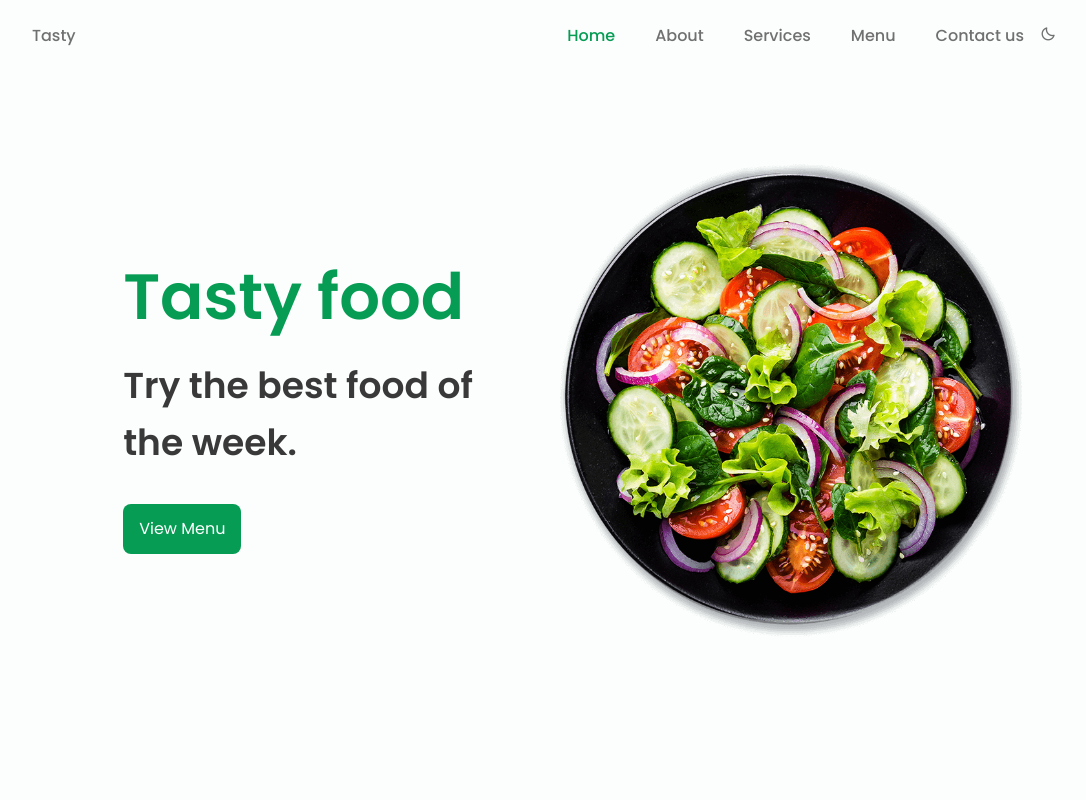
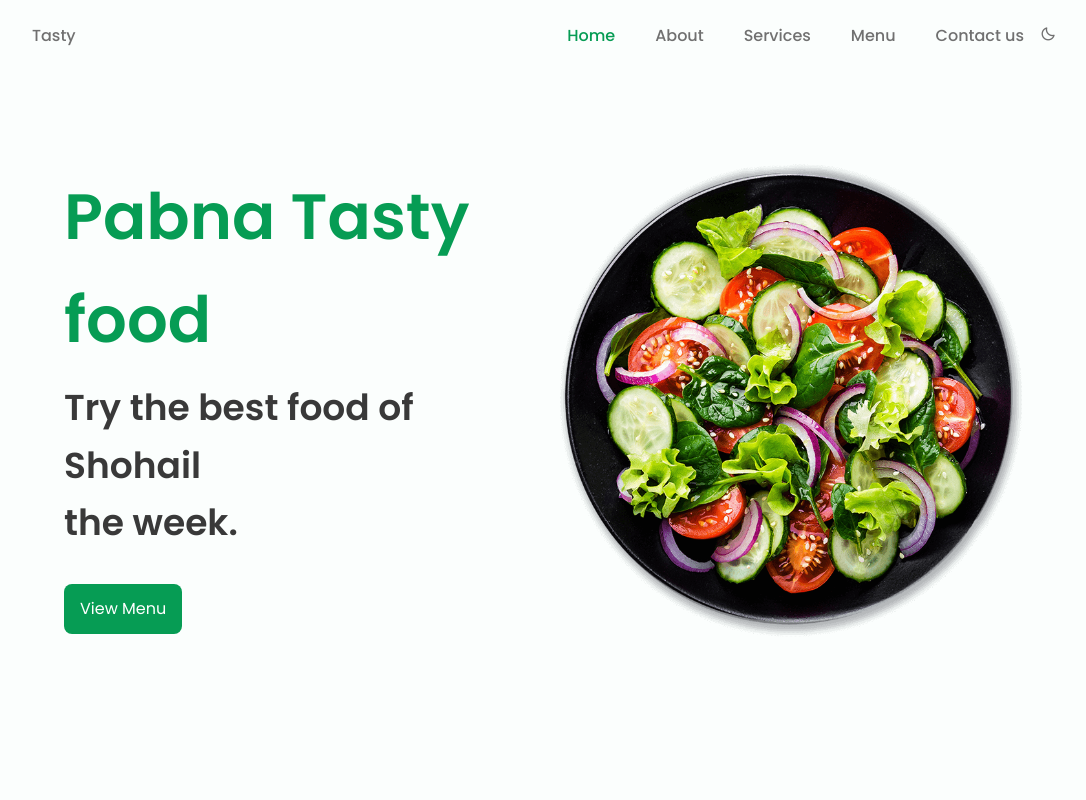
Before and after one commit to ShohailHasan/StopWatch, a plain HTML site: page index.html in a window 1280 px wide. Shown: the top 800 px of the page, without its empty margins (96-1182 px from the left). Drawn offline with nearby package versions, Linux system fonts and the light colour scheme.

Commit message:
Update index.html

```diff
--- a/index.html
+++ b/index.html
@@ -10,7 +10,7 @@
         <!--========== CSS ==========-->
         <link rel="stylesheet" href="assets/css/styles.css">
 
-        <title>Responsive website food</title>
+        <title>Responsive website food for Shohail</title>
     </head>
     <body>
 
@@ -47,8 +47,8 @@
             <section class="home" id="home">
                 <div class="home__container bd-container bd-grid">
                     <div class="home__data">
-                        <h1 class="home__title">Tasty food</h1>
-                        <h2 class="home__subtitle">Try the best food of <br> the week.</h2>
+                        <h1 class="home__title">Pabna Tasty food</h1>
+                        <h2 class="home__subtitle">Try the best food of Shohail <br> the week.</h2>
                         <a href="#" class="button">View Menu</a>
                     </div>
 
```
